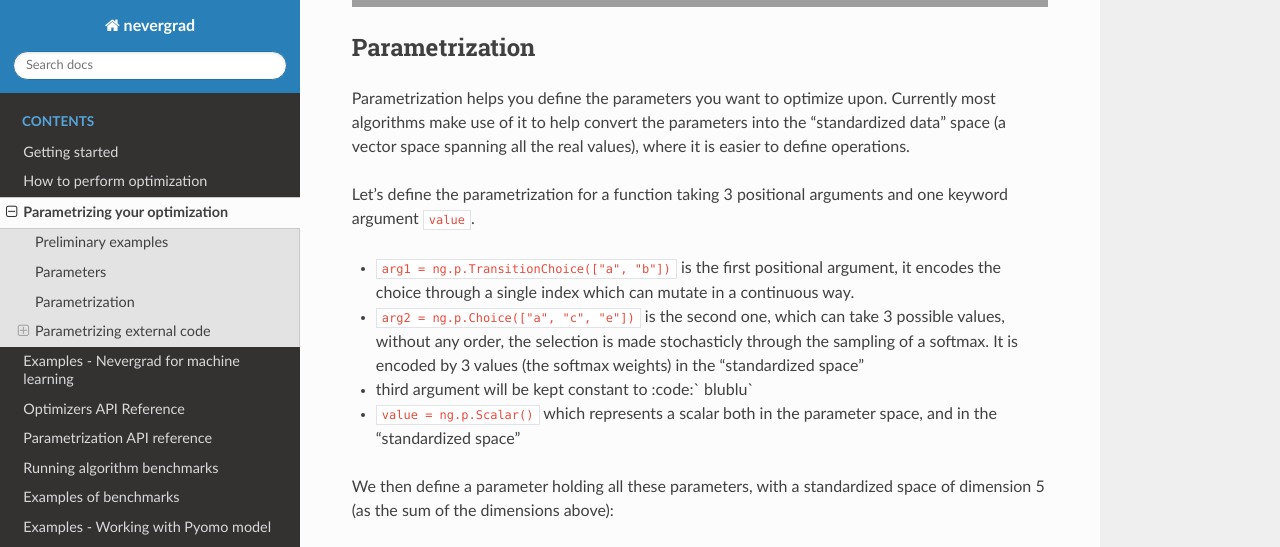
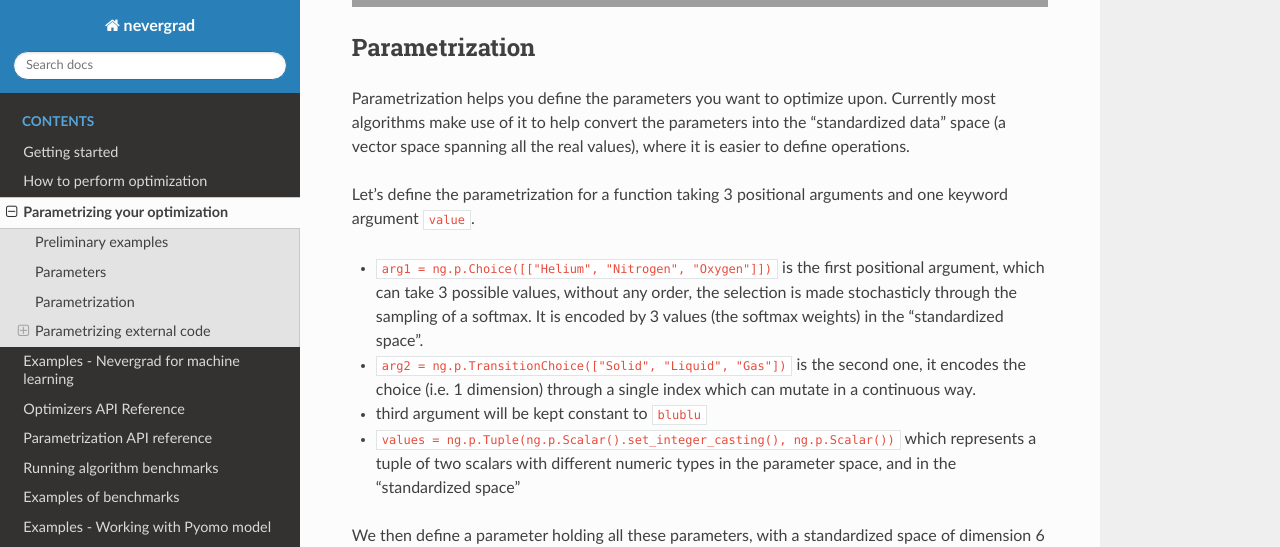
Before and after one commit to facebookresearch/nevergrad, a Sphinx documentation site: the page built from docs/parametrization.rst, in a window 1280 px wide and 1400 px high, scrolled down 2399 px. Shown: the top 547 px of the window. Built offline with Sphinx 7.4.7 and the Read the Docs theme 2.0.0, drawn with Linux system fonts in a browser that asks for light colours; some of the changed text lies outside the part shown; grey boxes are pictures that could not be loaded.

Commit message:
Include tuple in one of the examples (#791)

```diff
--- a/docs/parametrization.rst
+++ b/docs/parametrization.rst
@@ -99,12 +99,12 @@
 
 Let's define the parametrization for a function taking 3 positional arguments and one keyword argument :code:`value`.
 
-- :code:`arg1 = ng.p.TransitionChoice(["a", "b"])` is the first positional argument, it encodes the choice through a single index which can mutate in a continuous way.
-- :code:`arg2 = ng.p.Choice(["a", "c", "e"])` is the second one, which can take 3 possible values, without any order, the selection is made stochasticly through the sampling of a softmax. It is encoded by 3 values (the softmax weights) in the "standardized space"
-- third argument will be kept constant to :code:` blublu`
-- :code:`value = ng.p.Scalar()` which represents a scalar both in the parameter space, and in the "standardized space"
+- :code:`arg1 = ng.p.Choice([["Helium", "Nitrogen", "Oxygen"]])` is the first positional argument, which can take 3 possible values, without any order, the selection is made stochasticly through the sampling of a softmax. It is encoded by 3 values (the softmax weights) in the "standardized space".
+- :code:`arg2 = ng.p.TransitionChoice(["Solid", "Liquid", "Gas"])` is the second one, it encodes the choice (i.e. 1 dimension) through a single index which can mutate in a continuous way.
+- third argument will be kept constant to :code:`blublu`
+- :code:`values = ng.p.Tuple(ng.p.Scalar().set_integer_casting(), ng.p.Scalar())` which represents a tuple of two scalars with different numeric types in the parameter space, and in the "standardized space"
 
-We then define a parameter holding all these parameters, with a standardized space of dimension 5 (as the sum of the dimensions above):
+We then define a parameter holding all these parameters, with a standardized space of dimension 6 (as the sum of the dimensions above):
 
 .. literalinclude:: ../nevergrad/optimization/test_doc.py
     :language: python
@@ -133,9 +133,9 @@
 
 With this code:
 
-- :code:`b` is selected because 1 > 0 (the index is 1 for values above 0, and 0 for values under 0 since there are 2 values).
-- :code:`e` is selected because proba(e) = exp(80) / (exp(80) + exp(-80) + exp(-80)) = 1
-- :code:`value=3` because the last value of the standardized space (i.e. 3) corresponds to the value of the last kwargs.
+- :code:`Nitrogen` is selected because proba(e) = exp(80) / (exp(80) + exp(-80) + exp(-80)) = 1
+- :code:`Liquid` is selected because the index for `Liquid` is around 0 in the standardized space.
+- :code:`amount=(3, 5.0)` because the last two values of the standardized space (i.e. 3.0, 5.0) corresponds to the value of the last kwargs.
 
 
 Parametrizing external code
```
Also changed, not shown: other parts of docs/parametrization.rst (+1 -1 lines), 1 other file.
